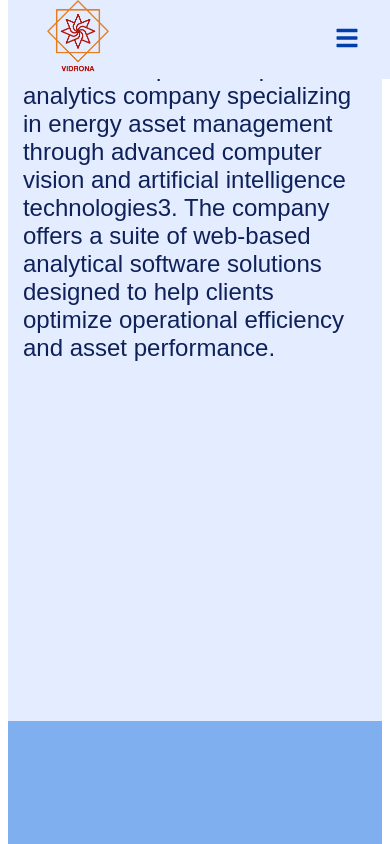
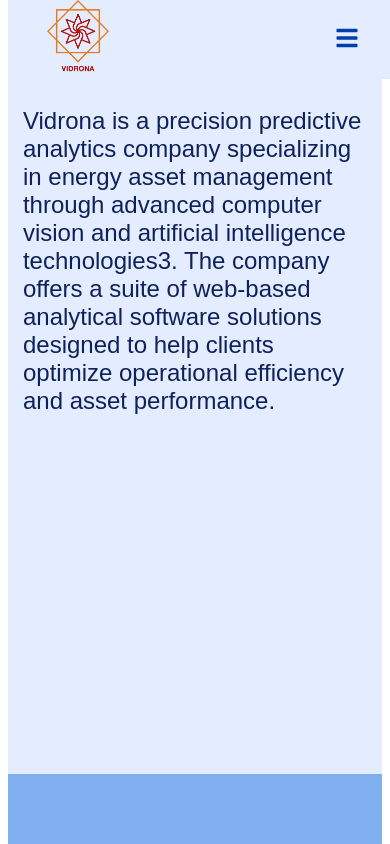
Before and after one commit to KNVSDIWAKAR/Clone_VID, a React (Create React App) app: page /about in a window 390 px wide. Shown: the top 844 px of the page. Built offline with nearby package versions, Linux system fonts and the light colour scheme.

Commit message:
Modified About and Contact1

```diff
--- a/src/components/styles/About.css
+++ b/src/components/styles/About.css
@@ -173,6 +173,9 @@
   }
 }
 @media screen and (max-width: 765px) {
+  .section1-container {
+    padding-top: 20%;
+  }
   .section1-container,
   .section3-container {
     display: flex;
```
